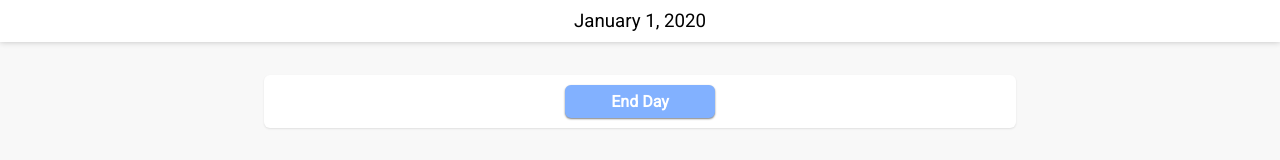
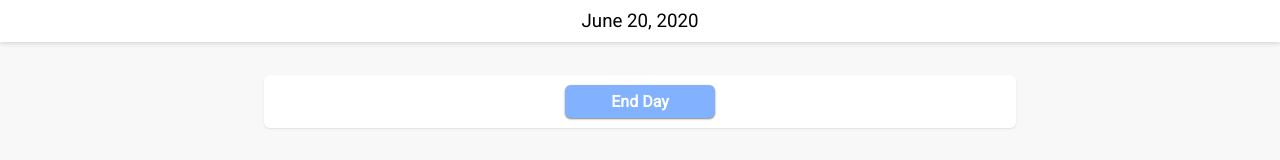
Before and after one commit to LKloosterman/simulife, an Angular app: page / in a window 1280 px wide. Shown: the top 160 px of the page. Built offline with nearby package versions, Linux system fonts and the light colour scheme.

Commit message:
Add simple randomization of the birth date for the player

```diff
--- a/src/app/dashboard/dashboard.component.ts
+++ b/src/app/dashboard/dashboard.component.ts
@@ -1,6 +1,7 @@
 import { Component, OnInit } from '@angular/core';
 
 import { GameDataService } from '../game-data.service';
+import { getLocaleDateTimeFormat } from '@angular/common';
 
 @Component({
   selector: 'app-dashboard',
@@ -18,7 +19,16 @@ export class DashboardComponent implements OnInit {
   }
 
   ngOnInit(): void {
-    this.game_data_service.setGameDate(new Date("2020-01-01T00:00:00"));
+    let game_date = new Date();
+
+    game_date.setHours(0);
+    game_date.setMinutes(0);
+    game_date.setSeconds(0);
+
+    game_date.setMonth(Math.floor(Math.random() * 12) + 1);
+    game_date.setDate(Math.floor(Math.random() * 30) + 1);
+
+    this.game_data_service.setGameDate(game_date);
   }
 
   onDayEnd(): void {
```
